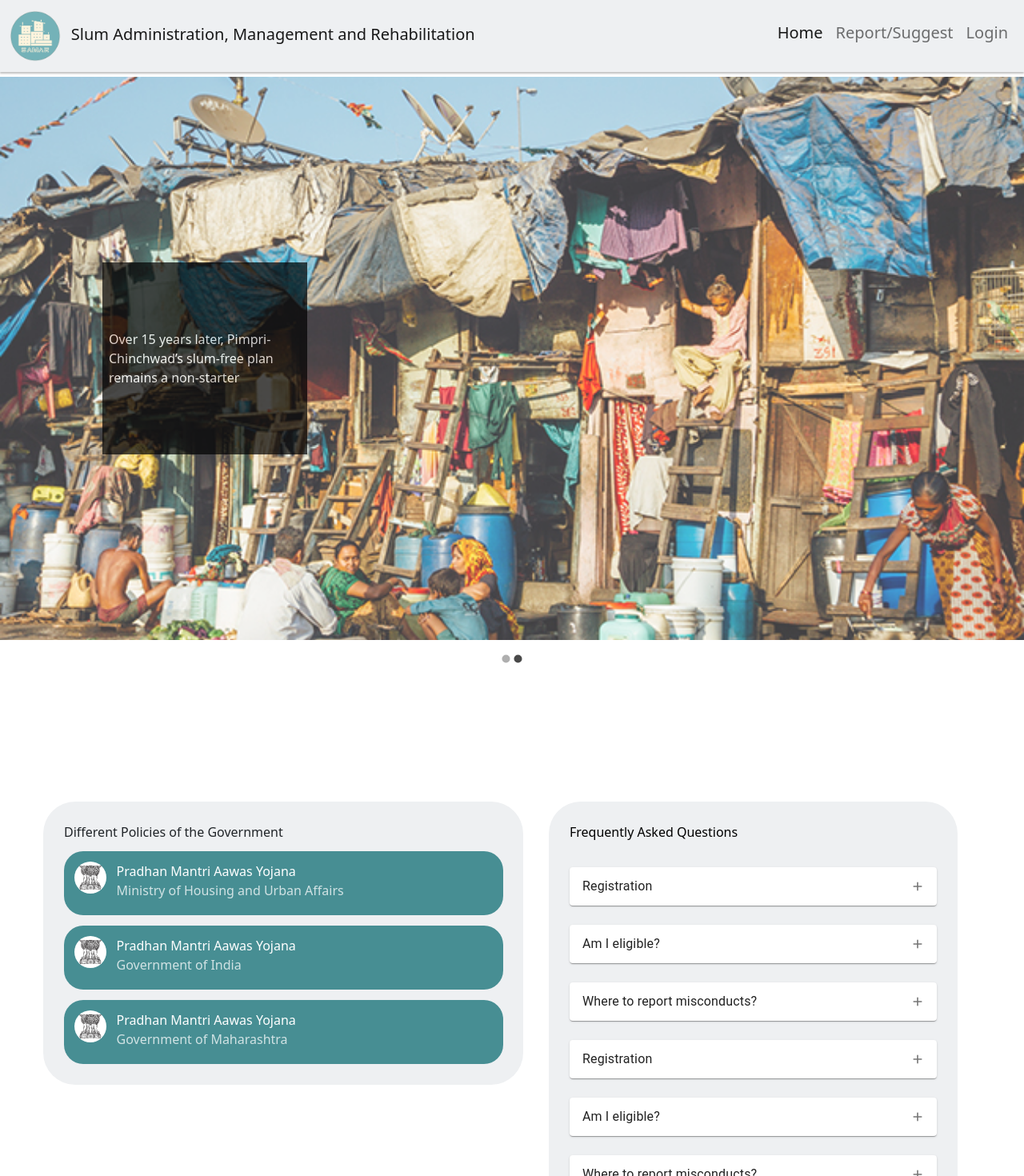
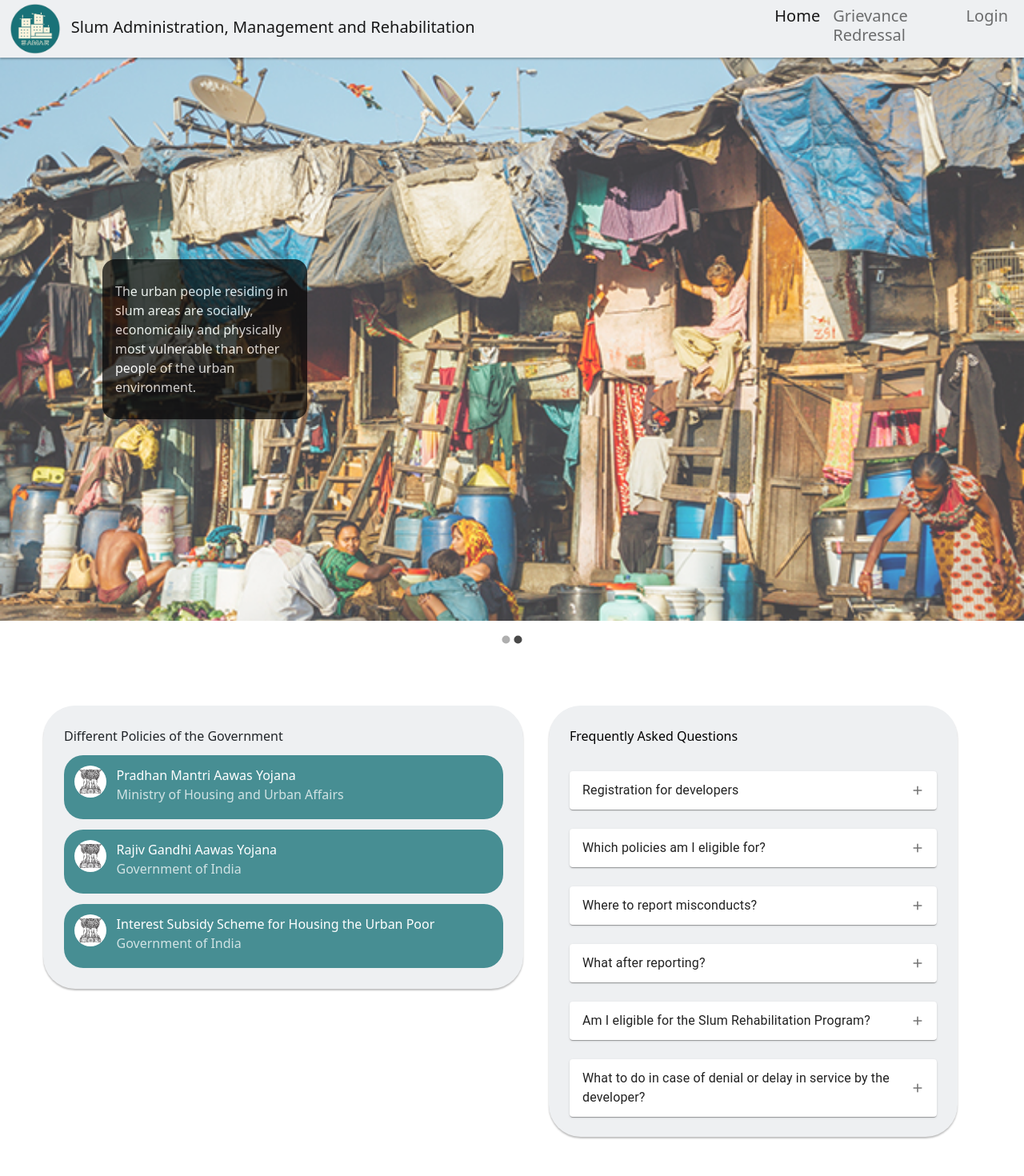
Before and after one commit to amey004/samar_frontend_new, a React (Create React App) app: page / in a window 1280 px wide. Shown: the top 1470 px of the page at 80% size. After the commit the page ends 1437 px from the top, so only its background shows below. Built offline with nearby package versions, Linux system fonts and the light colour scheme; no server answers; what kepler.gl, react-palm would draw is missing.

Commit message:
UI changes

```diff
--- a/src/NavBar.js
+++ b/src/NavBar.js
@@ -34,7 +34,7 @@ function NavBar (){
   },[url,role])
     return (
       <div style={{ display: "flex" }}>
-        <Navbar expand="md" style={{ width: "100%" }} fixed="top">
+        <Navbar expand="md" style={{ width: "100%", height:"9vh" }} fixed="top">
           <NavbarToggler className="mr-2" onClick={toggleNav} />
           <NavbarBrand className="" href="/" style={{ width: "100%" }}>
             <div style={{ display: "inline" }}>
@@ -97,7 +97,7 @@ function NavBar (){
                   </NavLink>
                 </NavItem>
               )}
-              <NavItem>
+              <NavItem style={{width:"13vw"}}>
                 <NavLink
                   className="nav-link"
                   exact
@@ -106,7 +106,7 @@ function NavBar (){
                     color: "black",
                   }}
                 >
-                  <h5>Report/Suggest</h5>
+                  <h5>Grievance Redressal</h5>
                 </NavLink>
               </NavItem>
               {loggedIn ? (
--- a/src/components/reportBox.js
+++ b/src/components/reportBox.js
@@ -74,8 +74,8 @@ function ReportBox(){
             <Box
               style={{
                 backgroundColor: "#EEF0F2",
-                height: "85vh",
-                marginTop: "15vh",
+                height: "80vh",
+                marginTop: "12vh",
                 marginBottom: "2vh",
                 borderRadius: "15px",
                 marginLeft: "auto",
@@ -86,8 +86,7 @@ function ReportBox(){
                 paddingRight: "2vw",
               }}
             >
-              <div>Saw any misconduct happening around you?</div>
-              <div>REPORT HERE</div>
+              <div style={{fontSize:"25px"}}>Post Your Grievance</div>
               <div
                 style={{
                   marginLeft: "1vh",
@@ -122,11 +121,13 @@ function ReportBox(){
                 onChange={(e) => setemail(e.target.value)}
                 style={{
                   margin: "1vh",
+
                 }}
               />
               <div
                 style={{
                   marginLeft: "1vh",
+
                 }}
               >
                 Project Name
@@ -141,8 +142,8 @@ function ReportBox(){
                 onChange={(e) => {handleChange(e)}}
                 style={{
                   margin: "1vh",
-                  height: "40px",
-                  width: "200px",
+                  height: "3vh",
+                  width: "14vw",
                 }}
               >
                 {projects.map((e, key) => (
@@ -174,9 +175,10 @@ function ReportBox(){
               <div
                 style={{
                   marginLeft: "1vh",
+                  display:"inline",
                 }}
               >
-                Explain in detail
+                <p>Grievance Details</p>
               </div>
               <TextField
                 hiddenLabel
@@ -187,7 +189,7 @@ function ReportBox(){
                 value={detail}
                 onChange={(e) => setdetail(e.target.value)}
                 style={{
-                  marginTop: "1vh",
+                  marginTop: "0.5vh",
                   width: "70%",
                   marginLeft: "7px",
                 }}
@@ -202,7 +204,7 @@ function ReportBox(){
                     backgroundColor: "#197278",
                     color: "#FFFFFF",
                     margin: "2vw",
-                    marginBottom: "1vw",
+                    marginBottom: "1vh",
                     marginLeft: "5vw",
                     fontSize: "small",
                   }}
--- a/src/index.css
+++ b/src/index.css
@@ -64,14 +64,15 @@ code {
 }
 
 .textbox{
+  border-radius: 2vh;
   position: absolute;
   top: 50%;
   left: 20%;
   width: 20vw;
-  height: 30vh;
+  height: 25vh;
   align-content: center;
   justify-content: center;
-  padding: 1vh;
+  padding: 2vh;
   transform: translate(-50%, -50%);
   font-size: auto;
   background-color: #000000;
@@ -148,6 +149,7 @@ code {
   padding:2vw;
   margin-top: 5vh;
   border-radius: 5vh;
+  box-shadow: 0px 2px 2px rgb(0 0 0 / 0.25);
 }
 
 
--- a/src/pages/Charts/status.js
+++ b/src/pages/Charts/status.js
@@ -7,7 +7,6 @@ import { Doughnut} from 'react-chartjs-2';
 ChartJs.register(Tooltip, Title, ArcElement, Legend);
 
 const options = {
-
   plugins:{
     legend: {
       display: true,
--- a/src/pages/NewsCarousel.js
+++ b/src/pages/NewsCarousel.js
@@ -15,12 +15,12 @@ function NewsCarousel() {
     {
       image: temp_img2,
       description:
-        "Over 15 years later, Pimpri-Chinchwad’s slum-free plan remains a non-starter",
+        "The urban people residing in slum areas are socially, economically and physically most vulnerable than other people of the urban environment.",
     },
   ];
   return (
     <>
-      <div style={{marginTop:"12vh"}}>
+      <div style={{marginTop:"9vh"}}>
         <Carousel className="carousel">
           {items.map((item, i) => (
             <Box component="span">
--- a/src/pages/faqs_and_policies.js
+++ b/src/pages/faqs_and_policies.js
@@ -20,52 +20,52 @@ function FaqsAndPolicies(){
         image:goi,
         launchDate:"25 June 2015"},
         {policyNumber:2,
-            policyName:"Pradhan Mantri Aawas Yojana",
-            details:"The Mission addresses urban housing shortage among the EWS/LIG and MIG categories including the slum dwellers by ensuring a pucca house to all eligible urban households by the year 2022, when Nation completes 75 years of its Independence.",
+            policyName:"Rajiv Gandhi Aawas Yojana",
+            details:"The scheme focussed on bringing existing slums within the formal system and enabling them to avail of the same level of basic amenities as the rest of the town/city.Tackling the shortages of urban land and housing that keep shelter out of reach of the urban poor.",
         ministry:"Government of India",
-        image:goi,launchDate:"25 June 2015"},
+        image:goi,launchDate:"02 June 2011"},
         {policyNumber:3,
-            policyName:"Pradhan Mantri Aawas Yojana",
-            details:"The Mission addresses urban housing shortage among the EWS/LIG and MIG categories including the slum dwellers by ensuring a pucca house to all eligible urban households by the year 2022, when Nation completes 75 years of its Independence.",
-        ministry:"Government of Maharashtra",
-        image:goi,launchDate:"25 June 2015"}
+            policyName:"Interest Subsidy Scheme for Housing the Urban Poor",
+            details:"To enable the urban poor to obtain the credit for home loans at affordable rates, ISHUP provides 5% interest subsidy on loans up to Rs. 1 Lakh",
+        ministry:"Government of India",
+        image:goi,launchDate:"26 December 2008"}
     ];
 
     var questions = [
         {
             questionId:1,
-            heading:"Registration",
-            details:"Eligible citizens can register themselves for the appropriate policy by visiting the nearest Municipal Corporation.",
+            heading:"Registration for developers",
+            details:"Interested developers can register themselves by visiting the nearest Municipal Corporation.",
         },
         {
             questionId:2,
-            heading:"Am I eligible?",
-            details:"Please click on policy name to know more about the policies",
+            heading:"Which policies am I eligible for?",
+            details:"Please click on policy name to know more about the policies.",
         },
         {
             questionId:3,
             heading:"Where to report misconducts?",
-            details:"There is a special section for reporting any misconduct observed. You can find it in the navbar",
+            details:"There is a special section(Grievance Redressal) for reporting any misconduct observed. You can find it in the navbar.",
         },
         {
             questionId:4,
-            heading:"Registration",
-            details:"Eligible citizens can register themselves for the appropriate policy by visiting the nearest Municipal Corporation.",
+            heading:"What after reporting?",
+            details:"The concerned authorities will be notified about your grievances and will take the appropriate action.",
         },
         {
             questionId:5,
-            heading:"Am I eligible?",
-            details:"Please click on policy name to know more about the policies",
+            heading:"Am I eligible for the Slum Rehabilitation Program?",
+            details:"Please check with the nearest Municipal Corporation for eligibility criteria details",
         },
         {
             questionId:6,
-            heading:"Where to report misconducts?",
-            details:"There is a special section for reporting any misconduct observed. You can find it in the navbar",
+            heading:"What to do in case of denial or delay in service by the developer?",
+            details:"You can report grievances in the Grievance Redressal section.",
         },
     ];
 
     return (
-            <Grid container spacing={2} padding={"2vh"} marginTop={"12vh"}>
+            <Grid container spacing={2} padding={"2vh"} marginTop={"0vh"}>
                 <Grid item padding={"2vh"} xs={6} marginLeft={"3vw"}>
                     <Box className="container-faq">
                         <div style={{
--- a/src/pages/report_template.js
+++ b/src/pages/report_template.js
@@ -310,7 +310,7 @@ function ReportTemplate(){
     useEffect(() => {},[wardNames]);
     fetchData();
     return(
-        <div id="template" style={{marginTop:"15vh",marginLeft:"auto", marginRight:"auto"}}>
+        <div id="template" style={{marginTop:"15vh"}}>
             <WardPage ward={"ALL"}></WardPage>
             {wardNames.map((ward) => (
                 <WardPage ward={ward}></WardPage>
```
Also changed, not shown: src/images/samar_logo.png.
